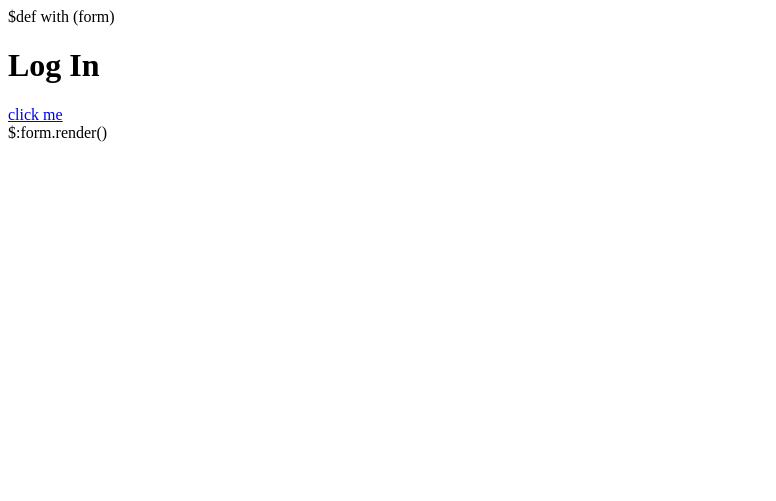
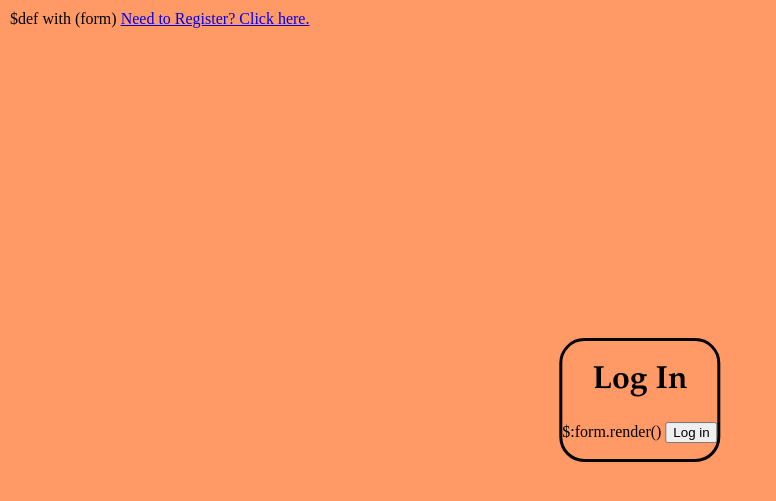
Before and after one commit to melissah14/hacktxwebapp, a Python web app: template templates/formtest.html in a window 1280 px wide. Shown: the top 501 px of the page, without its empty margins (0-776 px from the left). Run offline with Jinja, Linux system fonts and the light colour scheme; the template is opened without the code that fills it, so the values that code supplies are empty.

Commit message:
Updated login page

```diff
--- a/app.py
+++ b/app.py
@@ -10,10 +10,8 @@
 )
 
 myform = form.Form(
-    form.Textbox('Username', description="username"),
-    form.Password('Password', description="password"),
-    form.Button('Login', description="login"),
-    form.Button('New User?', description="new user", id="newuser")
+    form.Textbox('Username', description="Username"),
+    form.Password('Password', description="Password"),
 )
 
 newUser = form.Form(
--- a/templates/formtest.html
+++ b/templates/formtest.html
@@ -1,11 +1,15 @@
 $def with (form)
 <html>
+	<body>
 		<script src="/static/jquery-1.11.3.min.js" type="text/javascript"></script>
-	<h1>Log In</h1>
-	<a href= /registration/> click me </a>
+		<div id="login">
+			<h1 id="LoginText">Log In</h1>
 			<form method="Login">
 				$:form.render()
+				<button type="button" id="LogInButtton">Log in</button>
 			</form>
+		</div>
+		<a href= /registration/> Need to Register? Click here. </a>
 		<script>
 			var url = "/registration/";
 			$$(document).ready(function() {
@@ -16,4 +20,35 @@
 				});
 			});
 	</script>
+	</body>
 <html>
+
+<style>
+	body{
+		position: relative;
+		background-color:#FF9966;
+		margin:auto;
+		padding:10px;
+	}
+
+	#login {
+		position:absolute;
+		border-style:solid;
+		border-radius: 25px;
+		top: 50%;
+		left:50%;
+		transform: translate(-50%,-50%);
+	}
+	#LoginText{
+		text-align:center;
+		font-family: Garamond;
+	}
+
+	#LogInButton{
+		width: 100px;
+		position:absolute;
+		top: 50%;
+		left:50%;
+		transform: translate(-50%,-50%);
+	}
+	</style>
```
Lines whose indentation alone changed are shown as unchanged.
